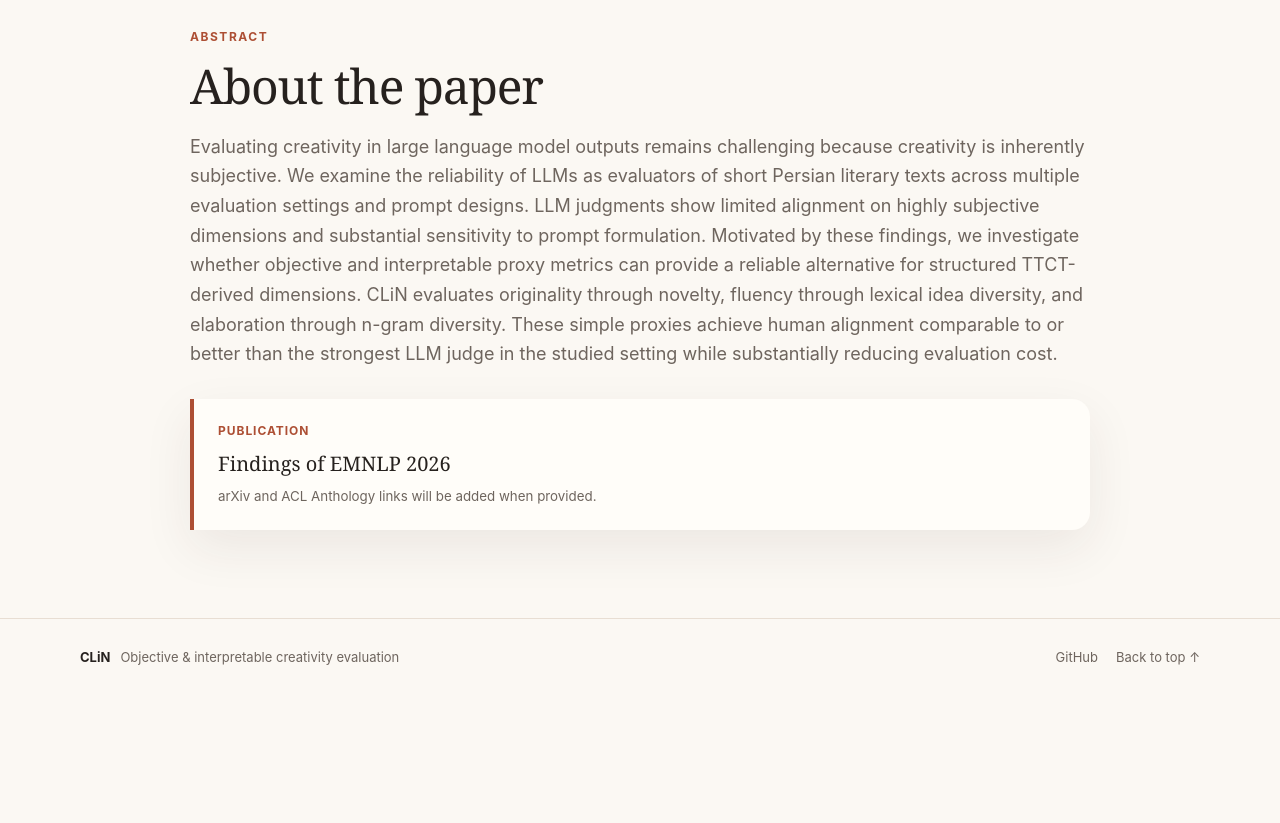
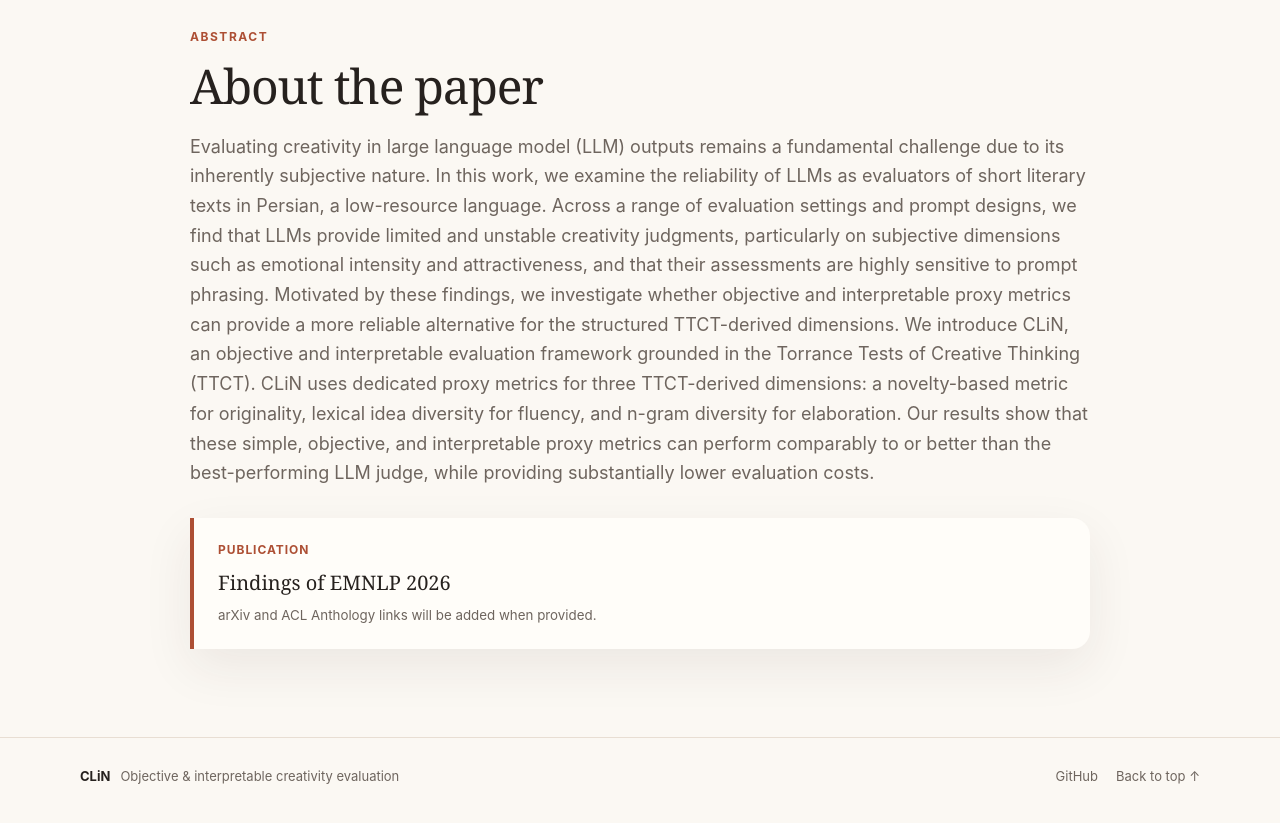
Before and after one commit to smrmodares/CLiN, a plain HTML site: page index.html in a window 1280 px wide. Shown: the part 5680-6503 px from the top of the page. Before the commit the page ends 6388 px from the top, so only its background shows below. Drawn offline with Linux system fonts and the light colour scheme.

Commit message:
Update abstract to final paper text

```diff
--- a/index.html
+++ b/index.html
@@ -121,6 +121,7 @@
           <h2>CLiN in one view</h2>
           <p>CLiN evaluates each TTCT-derived dimension separately with a dedicated, interpretable proxy. It does not collapse the dimensions into a single creativity score.</p>
         </div>
+
 
         <div class="pipeline unified-pipeline" aria-label="CLiN proxy pipeline">
 
@@ -342,7 +343,7 @@
       <div class="container paper-block">
         <span class="kicker">Abstract</span>
         <h2>About the paper</h2>
-        <p>Evaluating creativity in large language model outputs remains challenging because creativity is inherently subjective. We examine the reliability of LLMs as evaluators of short Persian literary texts across multiple evaluation settings and prompt designs. LLM judgments show limited alignment on highly subjective dimensions and substantial sensitivity to prompt formulation. Motivated by these findings, we investigate whether objective and interpretable proxy metrics can provide a reliable alternative for structured TTCT-derived dimensions. CLiN evaluates originality through novelty, fluency through lexical idea diversity, and elaboration through n-gram diversity. These simple proxies achieve human alignment comparable to or better than the strongest LLM judge in the studied setting while substantially reducing evaluation cost.</p>
+        <p>Evaluating creativity in large language model (LLM) outputs remains a fundamental challenge due to its inherently subjective nature. In this work, we examine the reliability of LLMs as evaluators of short literary texts in Persian, a low-resource language. Across a range of evaluation settings and prompt designs, we find that LLMs provide limited and unstable creativity judgments, particularly on subjective dimensions such as emotional intensity and attractiveness, and that their assessments are highly sensitive to prompt phrasing. Motivated by these findings, we investigate whether objective and interpretable proxy metrics can provide a more reliable alternative for the structured TTCT-derived dimensions. We introduce CLiN, an objective and interpretable evaluation framework grounded in the Torrance Tests of Creative Thinking (TTCT). CLiN uses dedicated proxy metrics for three TTCT-derived dimensions: a novelty-based metric for originality, lexical idea diversity for fluency, and n-gram diversity for elaboration. Our results show that these simple, objective, and interpretable proxy metrics can perform comparably to or better than the best-performing LLM judge, while providing substantially lower evaluation costs.</p>
         <div class="citation-box">
           <strong>Publication</strong>
           <span>Findings of EMNLP 2026</span>
```
